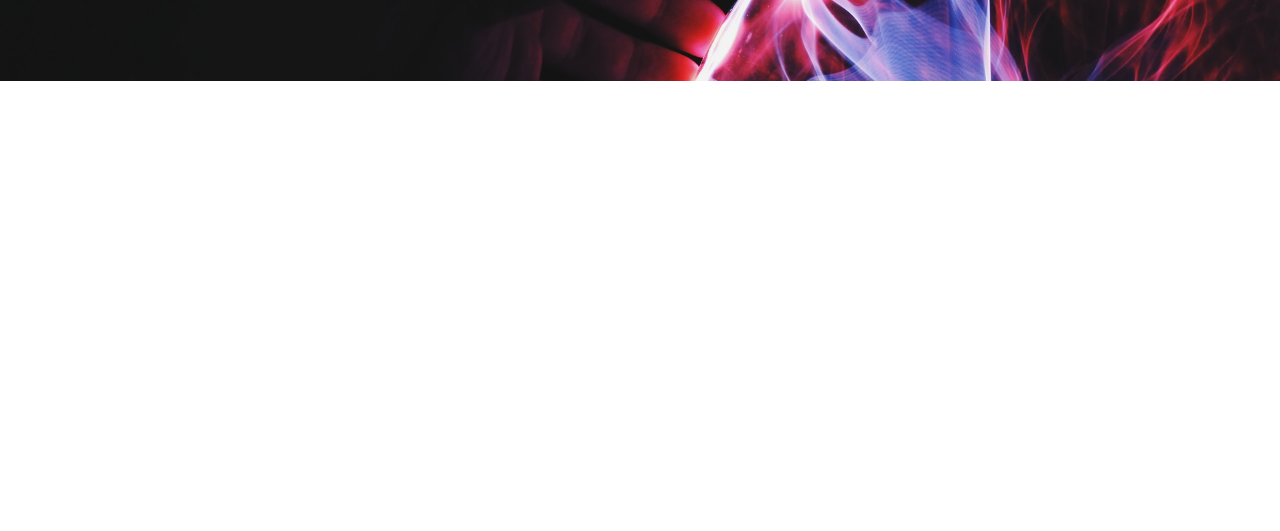
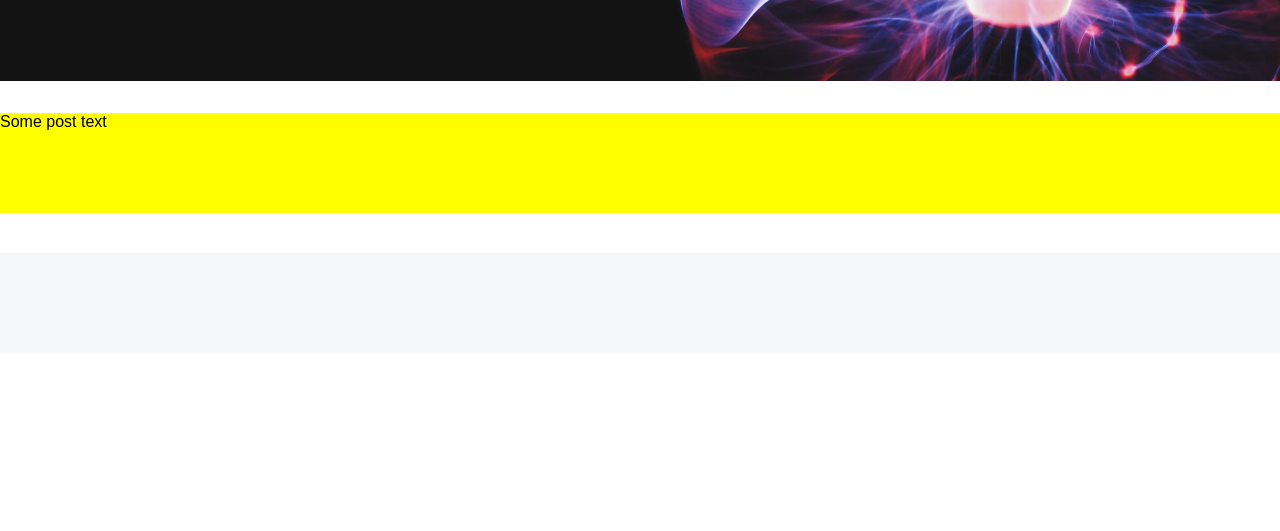
Before and after one commit to emorilebo/pwj8_blog, a plain HTML site: page pwj-module-8-my-blog-app-master/exercises/index.html in a window 1280 px wide. Shown: the part 269-800 px from the top of the page. Drawn offline with Linux system fonts and the light colour scheme.

Commit message:
Project header

```diff
--- a/pwj-module-8-my-blog-app-master/exercises/index.html
+++ b/pwj-module-8-my-blog-app-master/exercises/index.html
@@ -14,6 +14,20 @@
             <div class="profile-name">Godfrey Lebo</div>
             <div class="subtext">Welcome to my Blog</div>
         </header>
+        <div class="main">
+            <div class="main-container">
+                <div class="post">
+                    Some post text
+                </div>
+
+
+            </div>
+
+
+        </div>
+        <footer>
+
+        </footer>
 
         <script src="js/index.js"></script>
     </body>
--- a/pwj-module-8-my-blog-app-master/exercises/style/style.css
+++ b/pwj-module-8-my-blog-app-master/exercises/style/style.css
@@ -17,6 +17,7 @@ header{
     align-items:center;
     background-image: url(../assets/banner.jpeg);
     background-size:cover;
+    background-position: center;
 }
 
 .profile-image{
@@ -39,6 +40,12 @@ header{
     text-align: center;
 }
 
+.main{
+    background-color: yellow;
+    height: 100px;
+    margin-top: 32px;
+}
+
 
 footer {
     min-height: 100px;
```
